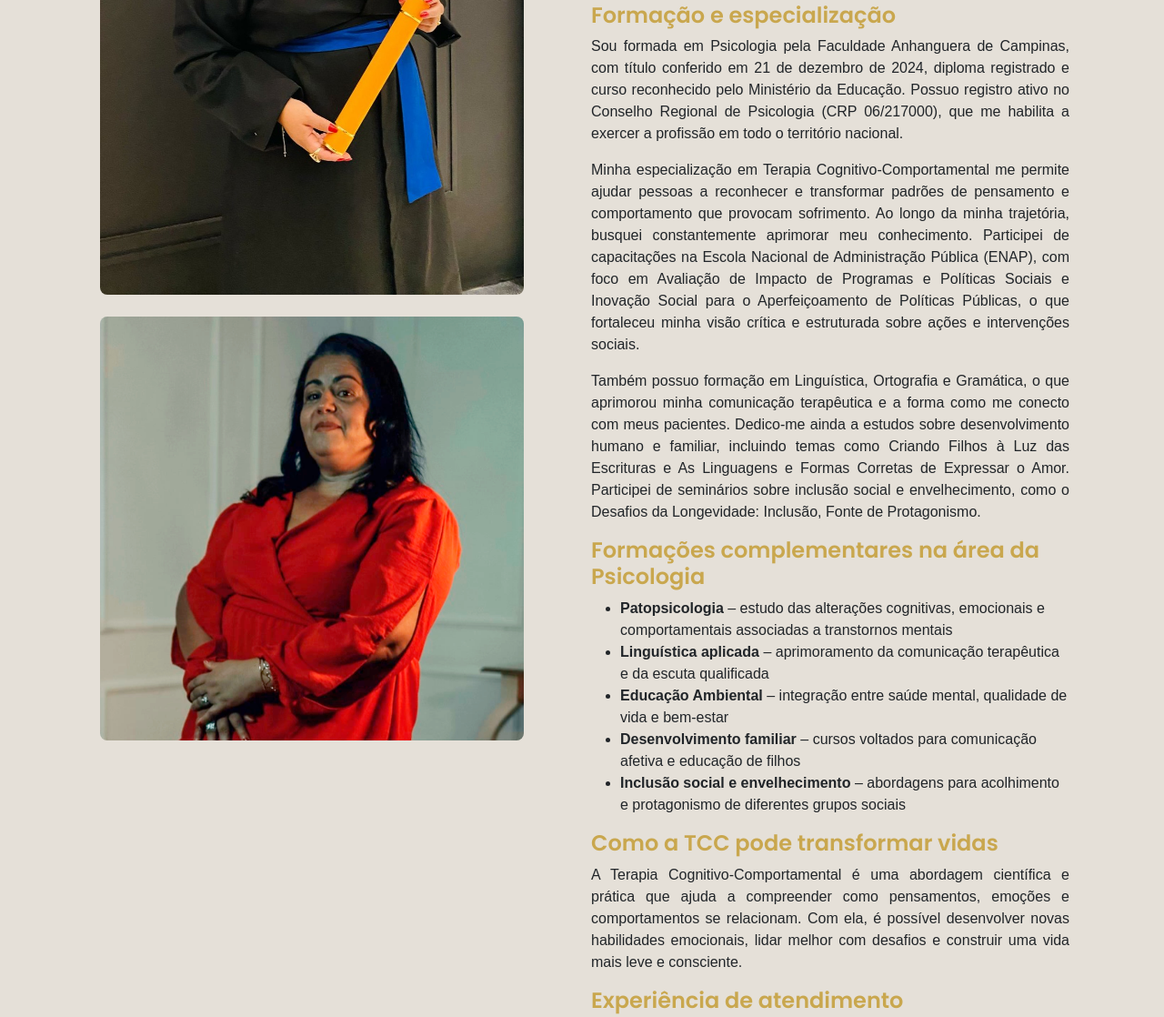
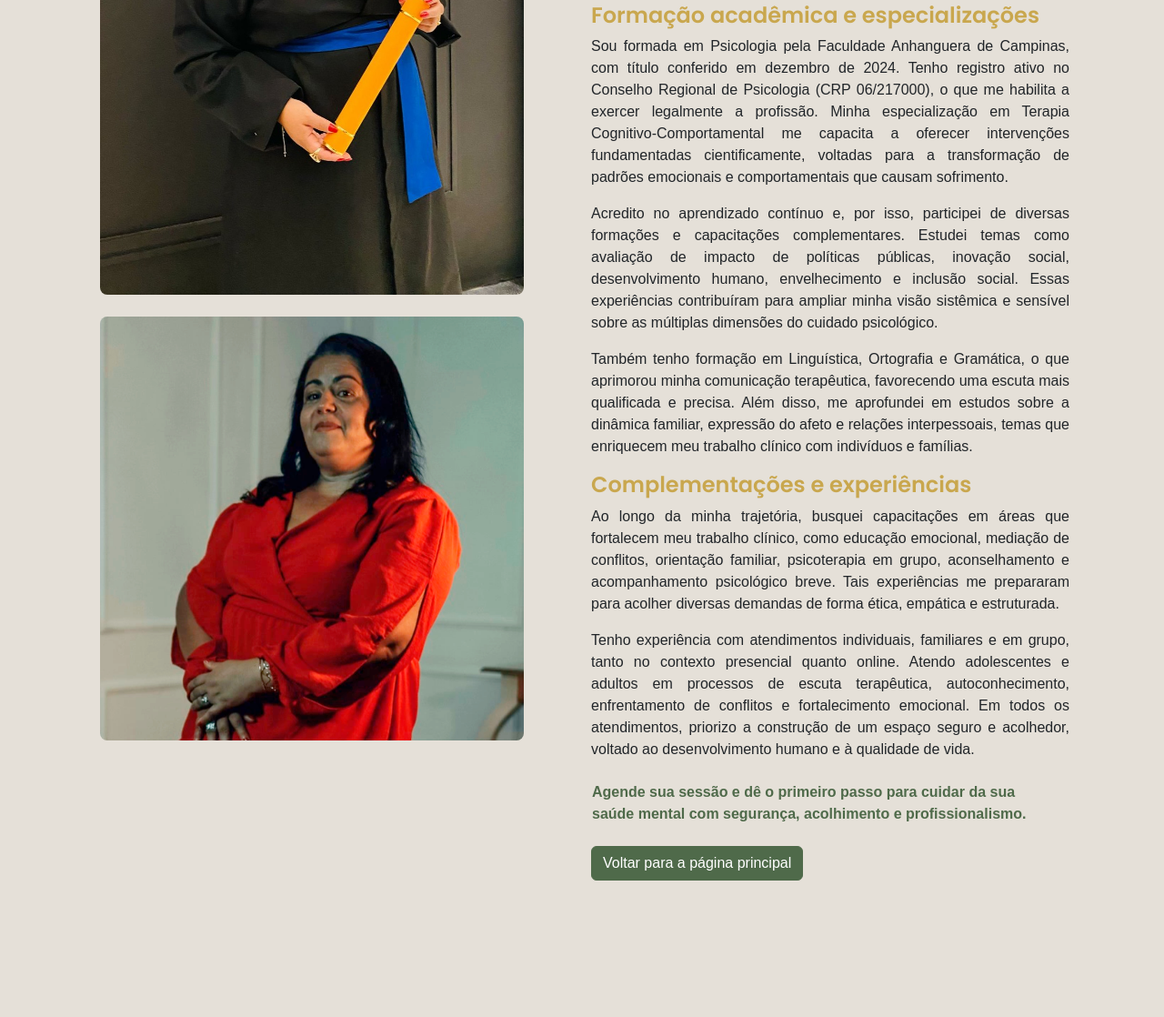
Before and after one commit to Mebous/Edeucleia-Psicologa, a website: page my_education.html in a window 1280 px wide. Shown: the part 367-1485 px from the top of the page at 91% size. After the commit the page ends 1399 px from the top, so only its background shows below. Drawn offline with Linux system fonts and the light colour scheme; a web font is replaced by a local one.

Commit message:
masi revisão de texto

```diff
--- a/my_education.html
+++ b/my_education.html
@@ -1,5 +1,5 @@
 <!DOCTYPE html>
-<html lang="en">
+<html lang="pt-br">
   <head>
     <meta charset="utf-8" />
     <meta name="viewport" content="width=device-width, initial-scale=1" />
@@ -19,82 +19,52 @@
           em sua profundidade: suas emoções, dores, histórias e possibilidades
           de transformação. A Psicologia não foi apenas uma escolha
           profissional, mas um verdadeiro chamado. Hoje, atuo como psicóloga
-          clínica especializada em Terapia Cognitivo-Comportamental (TCC),
-          unindo acolhimento, técnica e estratégias práticas para promover saúde
-          mental e equilíbrio emocional.
+          clínica especializada em Terapia Cognitivo-Comportamental, unindo
+          acolhimento, técnica e estratégias práticas para promover saúde mental
+          e equilíbrio emocional.
         </p>
 
-        <h2 class="fs-4">Formação e especialização</h2>
+        <h2 class="fs-4">Formação acadêmica e especializações</h2>
         <p>
           Sou formada em Psicologia pela Faculdade Anhanguera de Campinas, com
-          título conferido em 21 de dezembro de 2024, diploma registrado e curso
-          reconhecido pelo Ministério da Educação. Possuo registro ativo no
-          Conselho Regional de Psicologia (CRP 06/217000), que me habilita a
-          exercer a profissão em todo o território nacional.
+          título conferido em dezembro de 2024. Tenho registro ativo no Conselho
+          Regional de Psicologia (CRP 06/217000), o que me habilita a exercer
+          legalmente a profissão. Minha especialização em Terapia
+          Cognitivo-Comportamental me capacita a oferecer intervenções
+          fundamentadas cientificamente, voltadas para a transformação de
+          padrões emocionais e comportamentais que causam sofrimento.
         </p>
         <p>
-          Minha especialização em Terapia Cognitivo-Comportamental me permite
-          ajudar pessoas a reconhecer e transformar padrões de pensamento e
-          comportamento que provocam sofrimento. Ao longo da minha trajetória,
-          busquei constantemente aprimorar meu conhecimento. Participei de
-          capacitações na Escola Nacional de Administração Pública (ENAP), com
-          foco em Avaliação de Impacto de Programas e Políticas Sociais e
-          Inovação Social para o Aperfeiçoamento de Políticas Públicas, o que
-          fortaleceu minha visão crítica e estruturada sobre ações e
-          intervenções sociais.
+          Acredito no aprendizado contínuo e, por isso, participei de diversas
+          formações e capacitações complementares. Estudei temas como avaliação
+          de impacto de políticas públicas, inovação social, desenvolvimento
+          humano, envelhecimento e inclusão social. Essas experiências
+          contribuíram para ampliar minha visão sistêmica e sensível sobre as
+          múltiplas dimensões do cuidado psicológico.
         </p>
         <p>
-          Também possuo formação em Linguística, Ortografia e Gramática, o que
-          aprimorou minha comunicação terapêutica e a forma como me conecto com
-          meus pacientes. Dedico-me ainda a estudos sobre desenvolvimento humano
-          e familiar, incluindo temas como Criando Filhos à Luz das Escrituras e
-          As Linguagens e Formas Corretas de Expressar o Amor. Participei de
-          seminários sobre inclusão social e envelhecimento, como o Desafios da
-          Longevidade: Inclusão, Fonte de Protagonismo.
+          Também tenho formação em Linguística, Ortografia e Gramática, o que
+          aprimorou minha comunicação terapêutica, favorecendo uma escuta mais
+          qualificada e precisa. Além disso, me aprofundei em estudos sobre a
+          dinâmica familiar, expressão do afeto e relações interpessoais, temas
+          que enriquecem meu trabalho clínico com indivíduos e famílias.
         </p>
 
-        <h2 class="fs-4">Formações complementares na área da Psicologia</h2>
-        <ul>
-          <li>
-            <strong>Patopsicologia</strong> – estudo das alterações cognitivas,
-            emocionais e comportamentais associadas a transtornos mentais
-          </li>
-          <li>
-            <strong>Linguística aplicada</strong> – aprimoramento da comunicação
-            terapêutica e da escuta qualificada
-          </li>
-          <li>
-            <strong>Educação Ambiental</strong> – integração entre saúde mental,
-            qualidade de vida e bem-estar
-          </li>
-          <li>
-            <strong>Desenvolvimento familiar</strong> – cursos voltados para
-            comunicação afetiva e educação de filhos
-          </li>
-          <li>
-            <strong>Inclusão social e envelhecimento</strong> – abordagens para
-            acolhimento e protagonismo de diferentes grupos sociais
-          </li>
-        </ul>
-
-        <h2 class="fs-4">Como a TCC pode transformar vidas</h2>
+        <h2 class="fs-4">Complementações e experiências</h2>
         <p>
-          A Terapia Cognitivo-Comportamental é uma abordagem científica e
-          prática que ajuda a compreender como pensamentos, emoções e
-          comportamentos se relacionam. Com ela, é possível desenvolver novas
-          habilidades emocionais, lidar melhor com desafios e construir uma vida
-          mais leve e consciente.
+          Ao longo da minha trajetória, busquei capacitações em áreas que
+          fortalecem meu trabalho clínico, como educação emocional, mediação de
+          conflitos, orientação familiar, psicoterapia em grupo, aconselhamento
+          e acompanhamento psicológico breve. Tais experiências me prepararam
+          para acolher diversas demandas de forma ética, empática e estruturada.
         </p>
-
-        <h2 class="fs-4">Experiência de atendimento</h2>
         <p>
-          Atendo adultos e adolescentes, tanto presencialmente quanto online,
-          oferecendo um espaço seguro, de escuta qualificada, acolhimento e
-          estratégias personalizadas para cada história. Meu propósito é
-          caminhar ao lado dos meus pacientes em seus processos de
-          autoconhecimento, transformação e cura emocional. Utilizo não apenas
-          técnicas terapêuticas, mas também conhecimentos adquiridos em diversas
-          áreas relacionadas à saúde mental, bem-estar e desenvolvimento humano.
+          Tenho experiência com atendimentos individuais, familiares e em grupo,
+          tanto no contexto presencial quanto online. Atendo adolescentes e
+          adultos em processos de escuta terapêutica, autoconhecimento,
+          enfrentamento de conflitos e fortalecimento emocional. Em todos os
+          atendimentos, priorizo a construção de um espaço seguro e acolhedor,
+          voltado ao desenvolvimento humano e à qualidade de vida.
         </p>
 
         <a
@@ -110,6 +80,7 @@
           Voltar para a página principal
         </a>
       </div>
+
       <div class="col-lg-6 col-12 row d-flex flex-wrap justify-content-around">
         <div class="col-11 me-lg-4">
           <img class="rounded-3 mt-lg-4 mt-3" src="imgs/foto-1.jpg" alt="" />
```
